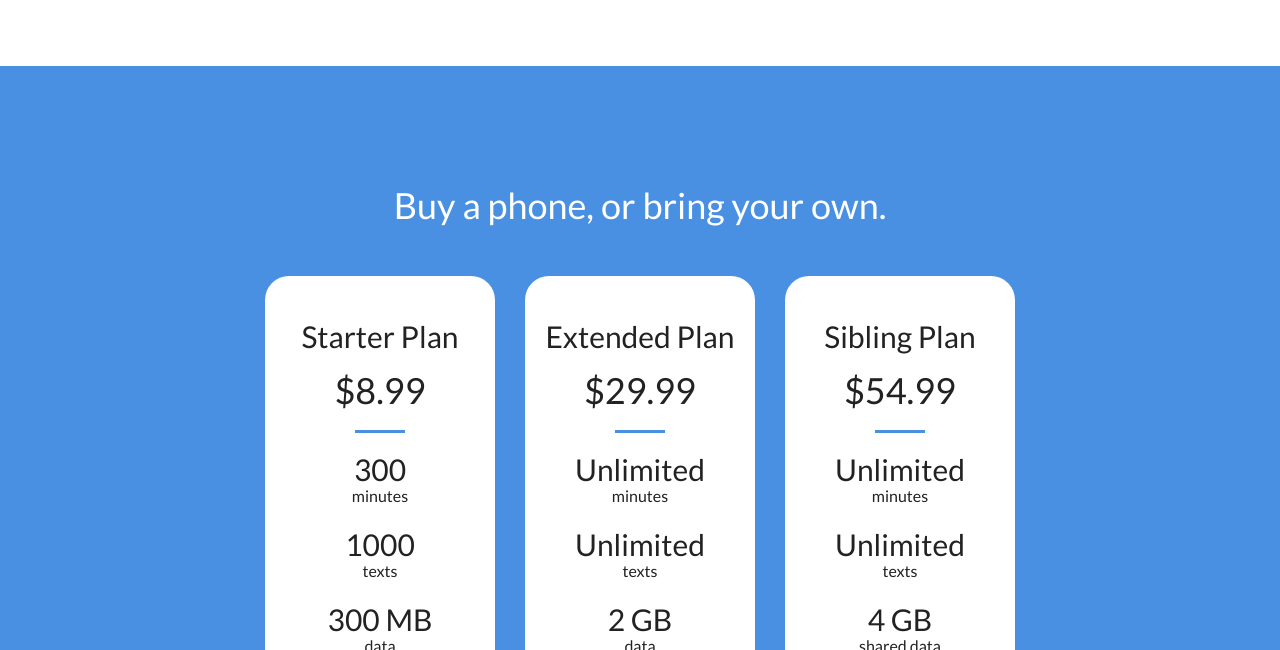
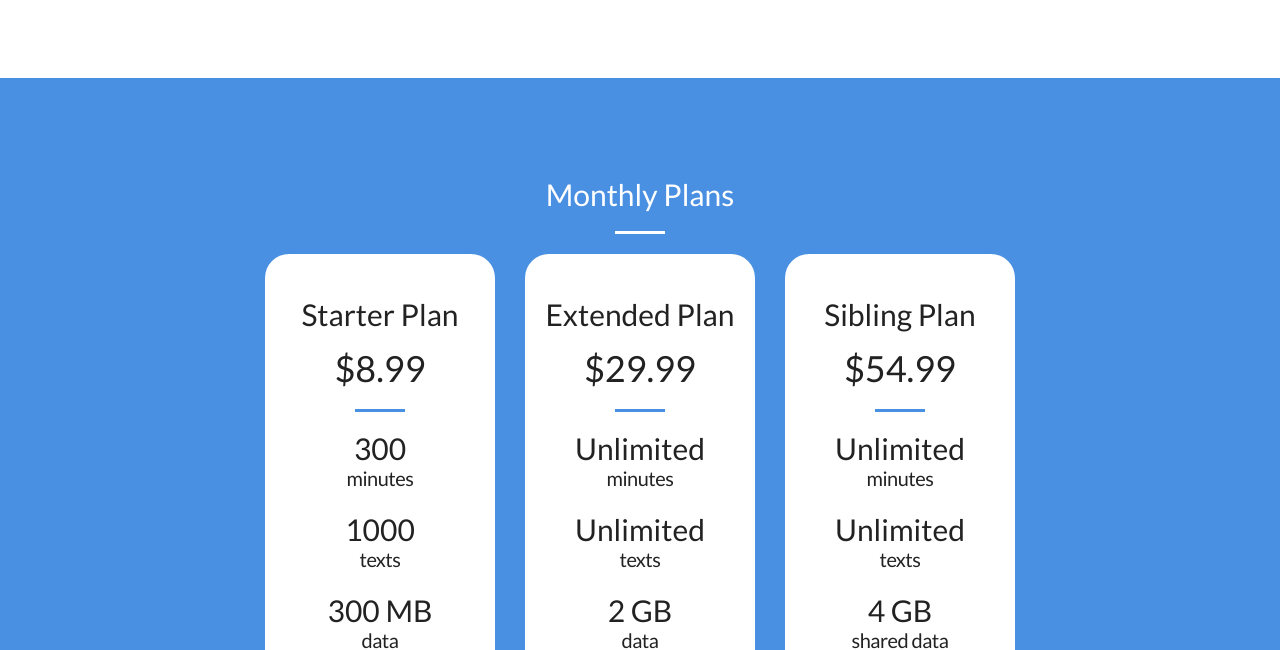
Before and after one commit to jordanhbraun/mvno, a website: page index.html in a window 1280 px wide. Shown: the part 2150-2800 px from the top of the page. Drawn offline with nearby package versions, Linux system fonts and the light colour scheme.

Commit message:
Ran updates

```diff
--- a/css/creative.css
+++ b/css/creative.css
@@ -33,9 +33,10 @@ h6 {
   font-family: 'Lato', 'Helvetica Neue', Arial, sans-serif;
 }
 p {
-  font-size: 16px;
+  font-size: 20px;
   line-height: 1.5;
   margin-bottom: 20px;
+  letter-spacing: -.5px;
 }
 .bg-primary {
   background-color: #4A90E2;
@@ -435,7 +436,7 @@ img::-moz-selection {
 }
 
 .bigtext {
-  max-width: 300px;
+  max-width: 600px;
   margin-bottom: 36px;
 }
 
--- a/index.html
+++ b/index.html
@@ -73,7 +73,7 @@
                 <hr>
                 <img class="bigtext" src="img/rooequals.png">
                 <br>
-                <a href="#contact" class="btn btn-primary btn-xl page-scroll">GET STARTED</a>
+                <a href="#contact" class="btn btn-primary btn-xl page-scroll">SIGN UP</a>
             </div>
         </div>
     </header>
@@ -146,11 +146,10 @@
         <div class="container">
             <div class="row">
                 <div class="col-lg-8 col-lg-offset-2 text-center">
-                     <h1>Buy a phone, or bring your own.</h1>
-                     <br>
-                     <br>
+                     <h2 class="section-heading">Monthly Plans</h2>
+                     <hr class="light">
                     <div class="row">
-                        <div class="col-lg-4 col-md-4 text-center sr-plans">
+                        <a href="#contact" class="page-scroll"><div class="col-lg-4 col-md-4 text-center sr-plans">
                             <div class="plan">
                                 <h2 class="widget">Starter Plan</h2>
                                 <h1>$8.99</h1>
@@ -162,11 +161,11 @@
                                 <h2 class="widget">300 MB</h2>
                                 <p>data</p>
                                 <i class="fa fa-mobile fa-4x"></i>
-                                <br>
+                                <p>one line</p>
                                 <br>
                             </div>
-                        </div>
-                        <div class="col-lg-4 col-md-4 text-center sr-plans">
+                        </div></a>
+                        <a href="#contact" class="page-scroll"><div class="col-lg-4 col-md-4 text-center sr-plans">
                             <div class="plan">
                                 <h2 class="widget">Extended Plan</h2>
                                 <h1>$29.99</h1>
@@ -178,11 +177,11 @@
                                 <h2 class="widget">2 GB</h2>
                                 <p>data</p>
                                 <i class="fa fa-mobile fa-4x"></i>
-                                <br>
+                                <p>one line</p>
                                 <br>
                             </div>
-                        </div>
-                        <div class="col-lg-4 col-md-4 text-center sr-plans">
+                        </div></a>
+                        <a href="#contact" class="page-scroll"><div class="col-lg-4 col-md-4 text-center sr-plans">
                             <div class="plan">
                                 <h2 class="widget">Sibling Plan</h2>
                                 <h1>$54.99</h1>
@@ -194,10 +193,10 @@
                                 <h2 class="widget">4 GB</h2>
                                 <p>shared data</p>
                                 <i class="fa fa-mobile fa-4x"></i>  <i class="fa fa-mobile fa-4x"></i>
-                                <br>
+                                <p>two lines</p>
                                 <br>
                             </div>
-                        </div>
+                        </div></a>
                     </div>
                 </div>
             </div>
```
